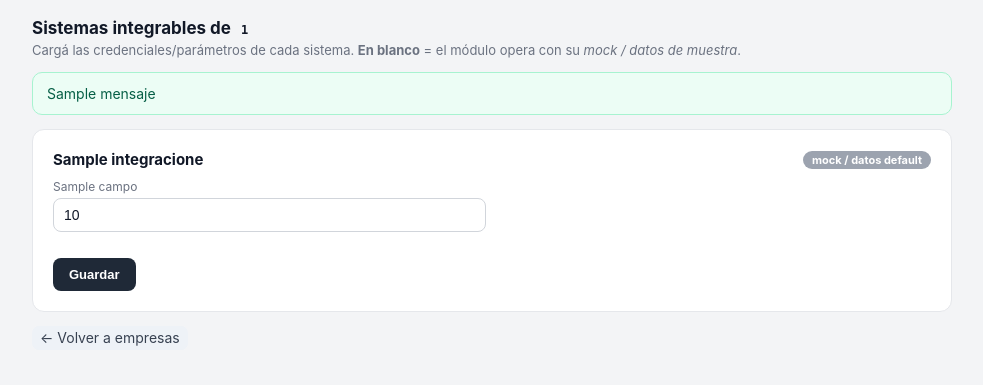
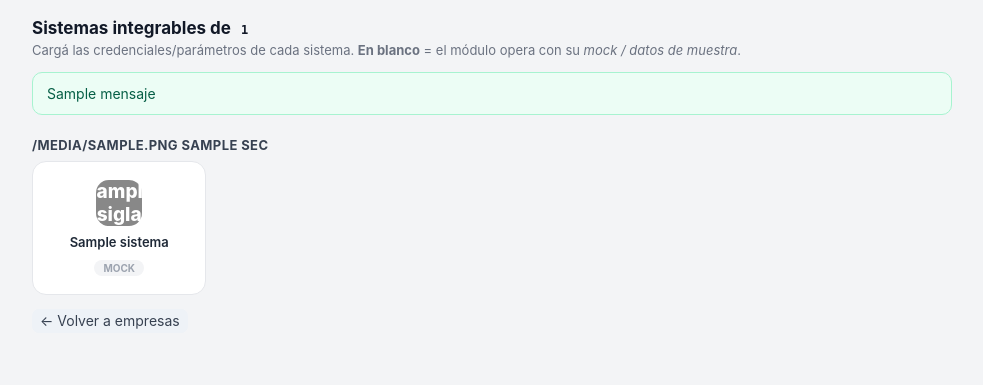
Before and after one commit to rodrigomartinez70/business-ai, a FastAPI app: template api/src/admin/templates/integraciones.html in a window 1280 px wide. Shown: the part 74-459 px from the top of the page, without its empty margins (148-1131 px from the left). Run offline with FastAPI, Linux system fonts and the light colour scheme; the template is opened without the code that fills it: most values are stand-ins (such as "Sample title", 1, 10 or a date in 2020); parts of the project's set-up code (start-up, migrations or seed data) failed here and were passed over; some libraries are stand-ins or nearby versions.

Commit message:
feat(admin): rediseño visual de integraciones — secciones + calugas + modal
La página de integraciones pasa de una lista de forms a:
- secciones por categoría (Marketing / Punto de venta / Contabilidad),
- una "caluga" gráfica por sistema (logo de color + sigla + nombre + estado),
- al click, un modal (CSS checkbox-hack, sin JS) con el form de configuración.

- integraciones.py: PROVEEDORES gana sistema/categoria/color; CATEGORIAS ordena
  las secciones; estado() agrupa en `secciones` (omite vacías) + sigla/color.
- _integraciones_cards.html: grid de calugas + modal por sistema (guardar/
  desconectar vía HTMX como antes; el swap cierra el modal y refresca badges).
- _head.html: CSS de calugas + modal.

Co-Authored-By: Claude Opus 4.8 <noreply@anthropic.com>

```diff
--- a/api/src/admin/integraciones.py
+++ b/api/src/admin/integraciones.py
@@ -22,9 +22,18 @@ class AdminError(Exception):
     """Error de validación de integración (→ 400)."""
 
 
-# (columna, etiqueta, es_secreto)
+# Categorías (secciones de la UI), en orden de presentación: (clave, título, ícono)
+CATEGORIAS = [
+    ("marketing", "Marketing", "📣"),
+    ("pos",       "Punto de venta", "🧾"),
+    ("erp",       "Contabilidad / ERP", "📒"),
+]
+
+# (columna, etiqueta, es_secreto). `sistema` = nombre corto para la caluga;
+# `categoria` = sección; `color` = fondo del logo.
 PROVEEDORES = {
     "meta": {
+        "sistema": "Meta Ads", "categoria": "marketing", "color": "#1877F2",
         "label": "Meta Ads — Marketing",
         "campos": [
             ("access_token", "Access Token", True),
@@ -32,6 +41,7 @@ PROVEEDORES = {
         ],
     },
     "google_ads": {
+        "sistema": "Google Ads", "categoria": "marketing", "color": "#4285F4",
         "label": "Google Ads — Marketing",
         "campos": [
             ("access_token",            "Refresh Token (OAuth2)", True),
@@ -42,6 +52,7 @@ PROVEEDORES = {
         ],
     },
     "toteat": {
+        "sistema": "Toteat", "categoria": "pos", "color": "#FF6B35",
         "label": "Toteat — Punto de venta gastronómico",
         "campos": [
             ("access_token",    "API Token (xapitoken)", True),
@@ -52,6 +63,7 @@ PROVEEDORES = {
         ],
     },
     "odoo": {
+        "sistema": "Odoo", "categoria": "erp", "color": "#714B67",
         "label": "Odoo — Contabilidad",
         "campos": [
             ("access_token",   "API Key", True),
@@ -61,6 +73,7 @@ PROVEEDORES = {
         ],
     },
     "defontana": {
+        "sistema": "Defontana", "categoria": "erp", "color": "#0EA5E9",
         "label": "Defontana — Contabilidad",
         "campos": [
             ("access_token",  "Password", True),
@@ -102,10 +115,21 @@ async def estado(tenant_id: str) -> dict:
                 valor = str(cfg.get(col.split(".", 1)[1], "") or "")
             campos.append({"col": col, "label": label, "secreto": secreto,
                            "valor": valor})
-        items.append({"proveedor": prov, "label": meta["label"],
+        sistema = meta.get("sistema", meta["label"])
+        items.append({"proveedor": prov, "label": meta["label"], "sistema": sistema,
+                      "categoria": meta.get("categoria", "otros"),
+                      "color": meta.get("color", "#6b7280"), "sigla": sistema[:1].upper(),
                       "configurado": configurado, "tiene_token": tiene_token,
                       "activo": bool(row and row["activo"]), "campos": campos})
-    return {"tenant_id": tenant_id, "integraciones": items}
+
+    # Agrupar en secciones, en el orden de CATEGORIAS (omite las vacías).
+    secciones = []
+    for clave, titulo, icono in CATEGORIAS:
+        sec_items = [it for it in items if it["categoria"] == clave]
+        if sec_items:
+            secciones.append({"clave": clave, "titulo": titulo, "icono": icono,
+                              "items": sec_items})
+    return {"tenant_id": tenant_id, "integraciones": items, "secciones": secciones}
 
 
 async def guardar(tenant_id: str, proveedor: str, valores: dict) -> None:
--- a/api/src/admin/templates/_head.html
+++ b/api/src/admin/templates/_head.html
@@ -87,4 +87,27 @@
   .pack-chip{display:inline-block;background:#eef2f7;color:#374151;border-radius:9px;
         padding:1px 8px;margin:1px 3px 1px 0;font-size:10px;font-weight:600;}
   @media(max-width:640px){.packs-grid{grid-template-columns:1fr;}}
+  /* Integraciones: secciones + calugas + modal (checkbox-hack, sin JS) */
+  .sec-title{font-size:13px;font-weight:700;color:#374151;text-transform:uppercase;
+        letter-spacing:.4px;margin:0 0 4px;}
+  .cal-grid{display:grid;grid-template-columns:repeat(auto-fill,minmax(150px,1fr));gap:12px;margin:8px 0 4px;}
+  .ig-toggle{position:absolute;opacity:0;width:0;height:0;}
+  .caluga{display:flex;flex-direction:column;align-items:center;gap:9px;padding:18px 12px;
+        border:1px solid #e5e7eb;border-radius:14px;background:#fff;cursor:pointer;
+        transition:.15s;text-align:center;}
+  .caluga:hover{border-color:#f97316;box-shadow:0 4px 14px rgba(0,0,0,.07);transform:translateY(-2px);}
+  .cal-logo{width:46px;height:46px;border-radius:13px;display:flex;align-items:center;
+        justify-content:center;font-weight:800;font-size:19px;color:#fff;flex:none;}
+  .cal-name{font-size:13px;font-weight:600;color:#1f2937;line-height:1.2;}
+  .cal-state{font-size:10px;font-weight:700;padding:2px 9px;border-radius:10px;text-transform:uppercase;}
+  .cal-state.on{background:#dcfce7;color:#166534;} .cal-state.off{background:#f3f4f6;color:#9ca3af;}
+  .ig-modal{display:none;position:fixed;inset:0;z-index:60;align-items:center;justify-content:center;padding:16px;}
+  .ig-toggle:checked ~ .ig-modal{display:flex;}
+  .ig-modal-bg{position:absolute;inset:0;background:rgba(17,24,39,.45);}
+  .ig-modal-box{position:relative;background:#fff;border-radius:16px;padding:20px 22px;
+        width:min(440px,94vw);max-height:88vh;overflow:auto;box-shadow:0 24px 60px rgba(0,0,0,.28);}
+  .ig-modal-head{display:flex;align-items:center;justify-content:space-between;
+        margin:0 0 14px;border-bottom:1px solid #f0f0f0;padding-bottom:12px;}
+  .ig-modal-x{cursor:pointer;font-size:24px;color:#9ca3af;line-height:1;padding:0 6px;border-radius:8px;text-decoration:none;}
+  .ig-modal-x:hover{background:#f3f4f6;color:#374151;}
 </style>
--- a/api/src/admin/templates/_integraciones_cards.html
+++ b/api/src/admin/templates/_integraciones_cards.html
@@ -1,17 +1,39 @@
 <div id="integ-cards">
   {% if mensaje %}<div class="banner {{ 'err' if '⚠' in mensaje else 'ok' }}">{{ mensaje }}</div>{% endif %}
-  {% for ig in integraciones %}
-  <div class="card" style="margin:14px 0;">
-    <div style="display:flex;justify-content:space-between;align-items:center;">
-      <h3 style="margin:0;font-size:15px;">{{ ig.label }}</h3>
-      {% if ig.configurado %}<span class="badge on">configurada</span>
-      {% else %}<span class="badge off">mock / datos default</span>{% endif %}
+
+  {% for sec in secciones %}
+  <section style="margin:22px 0 0;">
+    <h3 class="sec-title">{{ sec.icono }} {{ sec.titulo }}</h3>
+    <div class="cal-grid">
+      {% for ig in sec.items %}
+      {# checkbox-hack: la caluga abre el modal, sin JS #}
+      <input type="checkbox" id="ig-{{ ig.proveedor }}" class="ig-toggle">
+      <label for="ig-{{ ig.proveedor }}" class="caluga">
+        <span class="cal-logo" style="background:{{ ig.color }};">{{ ig.sigla }}</span>
+        <span class="cal-name">{{ ig.sistema }}</span>
+        <span class="cal-state {{ 'on' if ig.configurado else 'off' }}">
+          {{ 'Configurada' if ig.configurado else 'Mock' }}</span>
+      </label>
+
+      <div class="ig-modal">
+        <label for="ig-{{ ig.proveedor }}" class="ig-modal-bg" title="Cerrar"></label>
+        <div class="ig-modal-box">
+          <div class="ig-modal-head">
+            <div style="display:flex;align-items:center;gap:10px;">
+              <span class="cal-logo" style="width:34px;height:34px;font-size:15px;background:{{ ig.color }};">{{ ig.sigla }}</span>
+              <div>
+                <div style="font-weight:700;font-size:15px;">{{ ig.sistema }}</div>
+                <div style="font-size:11px;color:#6b7280;">{{ ig.label }}</div>
               </div>
+            </div>
+            <label for="ig-{{ ig.proveedor }}" class="ig-modal-x" title="Cerrar">&times;</label>
+          </div>
+
           <form hx-post="/admin/tenants/{{ tenant_id }}/integraciones/{{ ig.proveedor }}"
                 hx-target="#integ-cards" hx-swap="outerHTML">
-      <div class="grid" style="margin-top:10px;">
+            <div class="grid" style="margin-top:4px;">
               {% for c in ig.campos %}
-        <label>{{ c.label }}{% if c.secreto %} &#128274;{% endif %}
+              <label class="full">{{ c.label }}{% if c.secreto %} &#128274;{% endif %}
                 {% if c.secreto %}
                 <input name="{{ c.col }}" type="password" autocomplete="new-password"
                        placeholder="{{ '•••• guardado — dejá en blanco para mantener' if ig.tiene_token else '' }}">
@@ -21,16 +43,20 @@
               </label>
               {% endfor %}
             </div>
-      <div class="acciones" style="margin-top:12px;">
+            <div class="acciones" style="margin-top:14px;justify-content:space-between;">
               <button type="submit">Guardar</button>
               {% if ig.tiene_token or ig.configurado %}
               <button class="icon-btn del" type="button"
                       hx-post="/admin/tenants/{{ tenant_id }}/integraciones/{{ ig.proveedor }}/desconectar"
                       hx-target="#integ-cards" hx-swap="outerHTML"
-                hx-confirm="¿Desconectar {{ ig.label }}? Volverá a operar con mock.">Desconectar</button>
+                      hx-confirm="¿Desconectar {{ ig.sistema }}? Volverá a operar con mock.">Desconectar</button>
               {% endif %}
             </div>
           </form>
         </div>
+      </div>
       {% endfor %}
     </div>
+  </section>
+  {% endfor %}
+</div>
```
Lines whose indentation alone changed are shown as unchanged.
